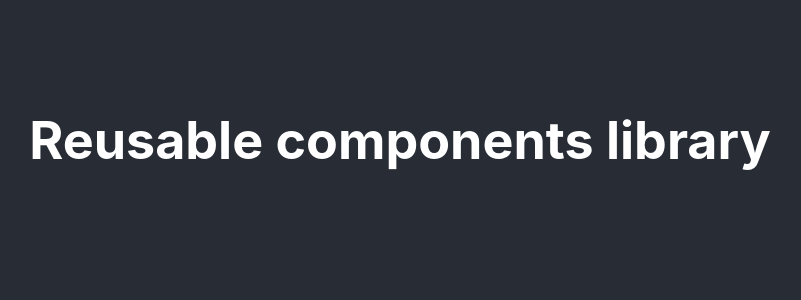
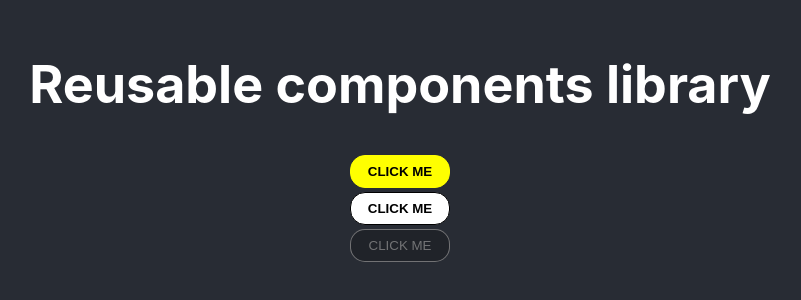
Before and after one commit to Alienah/react-hooks-examples, a React (Create React App) app: page / in a window 1280 px wide. Shown: the part 260-560 px from the top of the page, without its empty margins (240-1041 px from the left). Built offline with nearby package versions, Linux system fonts and the light colour scheme.

Commit message:
Add example with a button componente and styles with scss

```diff
--- a/src/App.js
+++ b/src/App.js
@@ -1,4 +1,5 @@
 import React, {useState, useEffect} from 'react';
+import Button from './components/Button/Button';
 
 import './App.scss';
 
@@ -8,6 +9,9 @@ function App() {
     <div className="App">
       <header className="App-header">
         <h1>Reusable components library</h1>
+        <Button type="primary">Click me</Button>
+        <Button type="secondary">Click me</Button>
+        <Button type="disabled">Click me</Button>
       </header>
     </div>
   );
--- a/src/App.scss
+++ b/src/App.scss
@@ -50,22 +50,6 @@ $white-color: #ffffff;
   border-style: dotted;
 }
 
-.button {
-  padding: 10px;
-  margin-bottom: 12px;
-  background-color: white;
-  border-radius: 5px;
-  outline: none;
-  border: 1px solid gray;
-  cursor: pointer;
-  font-weight: bold;
-}
-
-.button:hover {
-  background-color: $dark-color;
-  color: $white-color;
-}
-
 .list {
   list-style: none;
   margin: 0;
--- /dev/null
+++ b/src/components/Button/Button-style.scss
@@ -0,0 +1,46 @@
+@import './../../styles/_vars.scss';
+
+.button {
+  * {
+    border-style: solid;
+    border-width: 1px;
+    text-transform: uppercase;
+  }
+  .primary,
+  .secondary {
+    cursor: pointer;
+    font-weight: bold;
+  }
+
+  .primary {
+    border-color: $yellow1;
+    &:hover {
+      color: $white;
+      background-color: $gray1;
+      border-color: $white;
+    }
+    &:active {
+      color: $gray1;
+      background-color: $white;
+      border-color: $gray1;
+    }
+  }
+  .disabled {
+    color: rgba(150, 149, 149, 0.70);
+    background-color: rgba(0, 0, 0, 0.2);
+    border-color: rgba(150, 149, 149, 0.70);
+
+  }
+
+  .secondary {
+    background-color: $white;
+    border-color: $gray1;
+    color: $gray1;
+    &:hover {
+      -webkit-box-shadow: 0px 0px 8px 0px rgba(0,0,0,0.75);
+      -moz-box-shadow: 0px 0px 8px 0px rgba(0,0,0,0.75);
+      box-shadow: 0px 0px 8px 0px rgba(0,0,0,0.75);
+      border-color: transparent;
+    }
+  }
+}
--- /dev/null
+++ b/src/components/Button/Button.js
@@ -0,0 +1,25 @@
+import React from 'react';
+import './../../styles/common.scss';
+import './Button-style.scss'
+
+function Button({children, type, onClick}) {
+  let localClass = 'primary';
+  if (type === 'primary') {
+    localClass = 'primary';
+  }
+  if (type === 'secondary') {
+    localClass = 'secondary';
+  }
+  if (type === 'disabled') {
+    localClass = 'disabled';
+  }
+  const classes = `bg-yellow font-black vertical-pad-8 width100 radius15 ${localClass}`
+
+  return (
+  <div className="button">
+    <button onClick={onClick} className={classes}>{children}</button>
+  </div>
+  )
+}
+
+export default Button;
--- /dev/null
+++ b/src/styles/_vars.scss
@@ -0,0 +1,3 @@
+$yellow1: yellow;
+$gray1: black;
+$white: white;
--- /dev/null
+++ b/src/styles/common.scss
@@ -0,0 +1,27 @@
+@import './vars.scss';
+
+//Esto es functional css. cada clase hace algo concreto
+.bg-yellow {
+  background-color: $yellow1;
+}
+
+.font-black {
+  color: $gray1;
+}
+
+.font-white {
+  color: $white;
+}
+
+.vertical-pad-8 {
+  padding-top: 8px;
+  padding-bottom: 8px;
+}
+
+.width100 {
+  width: 100px;
+}
+
+.radius15 {
+  border-radius: 15px;
+}
```
